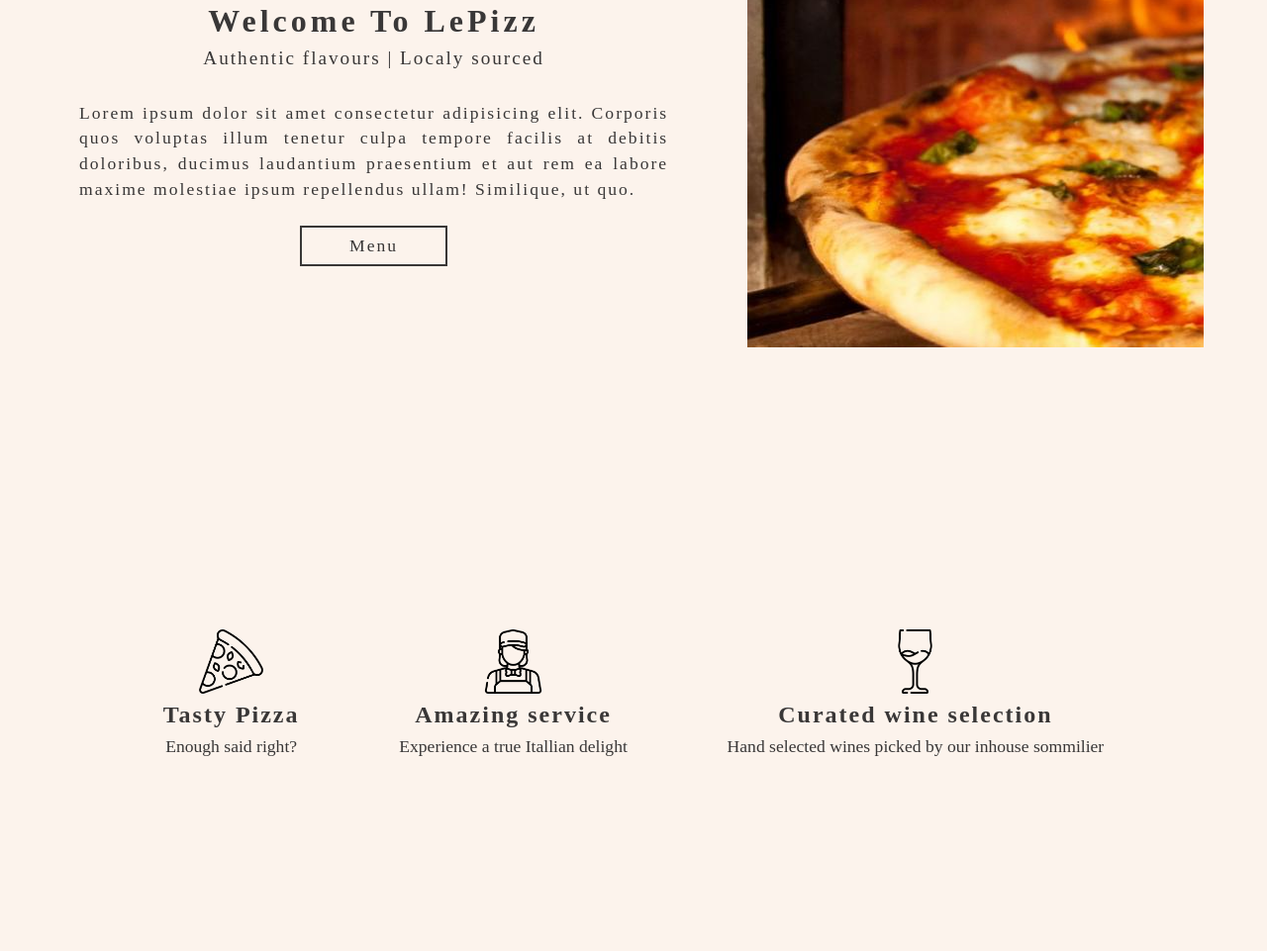
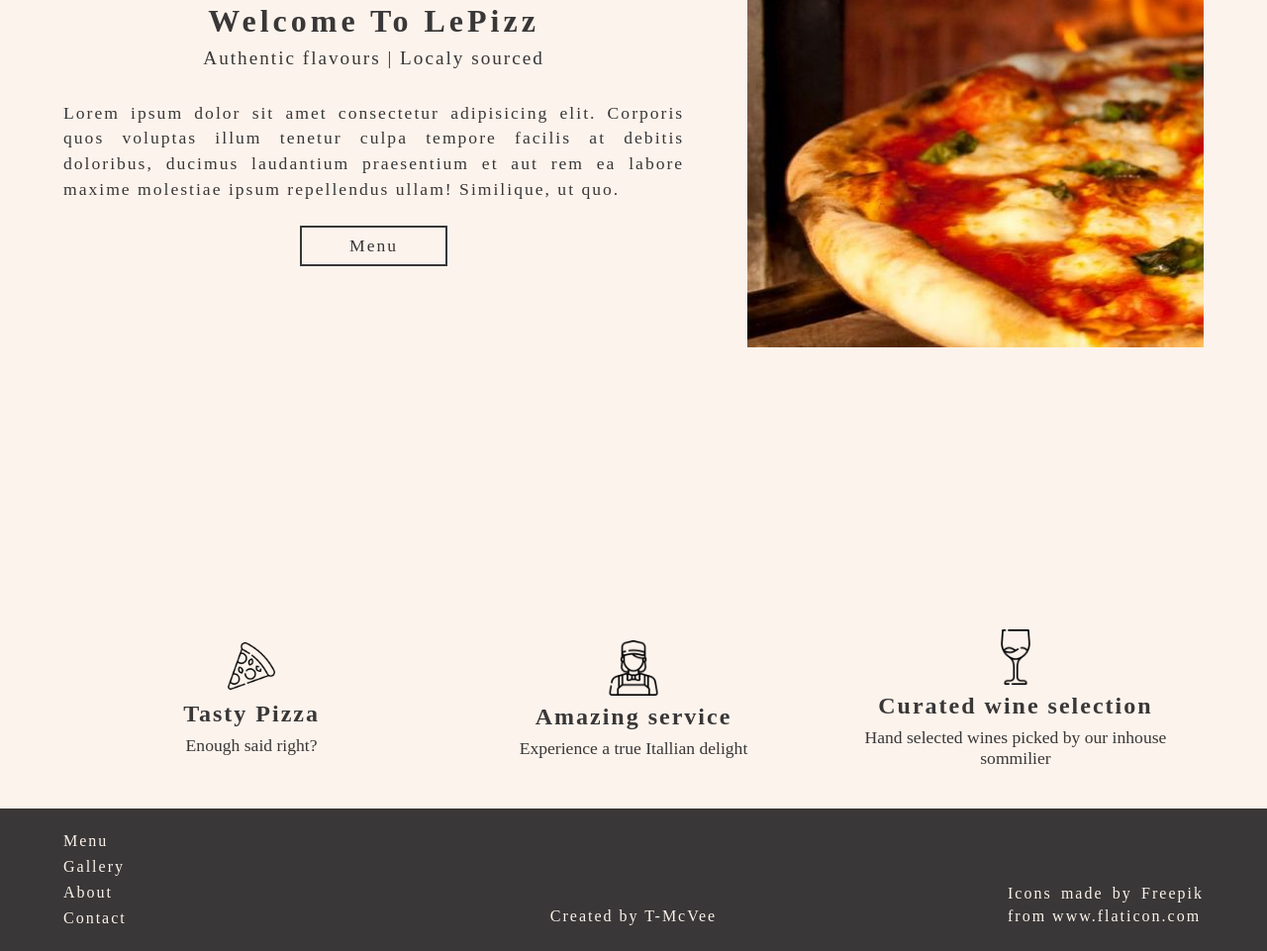
Before and after one commit to T-McVee/restaurant-page, a website built with webpack: page dist/index.html in a window 1280 px wide. Shown: the part 324-1285 px from the top of the page at 99% size. Before the commit the page ends 1129 px from the top, so only its background shows below. Built offline with nearby package versions, Linux system fonts and the light colour scheme.

Commit message:
home page dynamic render v1 complete

```diff
--- a/css/main.scss
+++ b/css/main.scss
@@ -28,6 +28,9 @@ nav {
     color: $bg-color;
     letter-spacing: $ltr-space;
     font-size: 1.5rem;
+    &:hover {
+      cursor: pointer;
+    }
   }
 
   ul {
@@ -41,15 +44,16 @@ nav {
         text-decoration: none;
         color: $bg-color;
         letter-spacing: 2px;
-      }
-      &:hover {
-        cursor: pointer;
+        &:hover {
+          cursor: pointer;
+          color: darken($color: $bg-color, $amount: 15);
+        }
       }
     }
   }
 }
 
-.row {
+.row, footer {
   display: flex;
   justify-content: center;
   align-items: center;
@@ -79,6 +83,7 @@ nav {
         margin: 0.5rem 0 1rem;
       }
     p {
+      width: 100%;
       margin: 1rem;
       font-size: 1.1rem;
       text-align: justify;
@@ -113,30 +118,84 @@ nav {
 }
 
 .valueProps {
-  justify-content: space-evenly;
+  justify-content: space-between;
   .col {
+    width: 33%;
     display: flex;
     justify-content: center;
     align-items: center;
     flex-direction: column;
     .img {
-      width: 65px;
-      height: 65px;
+      width: 3.5rem;
+      height: 3.5rem;
       background-size: contain;
     }
     h2 {
       margin: 0.5rem 0 0;
       letter-spacing: $ltr-space;
+      text-align: center;
     }
     p {
       font-size: 1.1rem;
       margin: 0.5rem 0;
+      text-align: center;
+    }
+  }
+  .col:first-child {
+    .img {
+      width: 3rem;
+      height: 3rem;
+      margin-bottom: 3px;
     }
   }
 }
 
-.footer {
+footer {
+  align-items: flex-end;
   justify-content: space-between;
   background-color: $black;
   color: $bg-color;
+  letter-spacing: $ltr-space;
+  padding: 1rem 4rem;
+  .col {
+    width: 33%;
+    display: flex;
+    justify-content: center;
+    align-items: center;
+    flex-direction: column;
+    ul {
+      list-style: none;
+      padding: 0;
+      margin: 0;
+      color: $bg-color;
+      li {
+        margin: 0.5rem 0;
+        a {
+          color: $bg-color;
+          text-decoration: none;
+          &:hover {
+            cursor: pointer;
+            color: darken($color: $bg-color, $amount: 15);
+          }
+        }
+      }
+    }
+    span {
+      line-height: 1.4rem;
+      margin: 0 0 0.5rem;
+    }
+    &:first-child {
+      justify-content: flex-start;
+      align-items: flex-start;
+    }
+
+    &:last-child {
+      justify-content: flex-end;
+      align-items: flex-end;
+      span {
+        width: 198px;
+        text-align: justify;
+      }
+    }
+  }
 }
--- /dev/null
+++ b/src/components/footer.js
@@ -0,0 +1,20 @@
+import { _renderText, _renderLinks, _renderCol } from './helpers/renderElements'
+
+const footer = ((siteContent) => {
+  const columns = Object.keys(siteContent.footer);
+
+
+  const footer = document.createElement('footer');
+  const col = document.createElement('div');
+  col.classList.add('col');
+  col.appendChild(_renderLinks(siteContent.pages));
+  footer.appendChild(col);
+
+  columns.forEach(col => {
+    footer.appendChild(_renderCol(siteContent.footer[col]))
+  });
+
+  return footer;
+});
+
+export { footer };
--- /dev/null
+++ b/src/components/helpers/elements.js
@@ -0,0 +1,45 @@
+
+const _h1 = ((content) => {
+  const h1 = document.createElement('h1');
+  h1.textContent = content;
+
+  return h1;
+});
+
+const _h2 = ((content) => {
+  const h2 = document.createElement('h2');
+  h2.textContent = content;
+
+  return h2;
+});
+
+const _span = ((content) => {
+  const span = document.createElement('span');
+  span.textContent = content;
+
+  return span;
+});
+
+const _p = ((content) => {
+  const p = document.createElement('p');
+  p.textContent = content;
+
+  return p;
+});
+
+const _button = ((content) => {
+  const btn = document.createElement('a');
+  btn.classList.add('btn');
+  btn.textContent = content.text;
+  btn.setAttribute('href', content.url);
+
+  return btn;
+});
+
+export {
+  _h1,
+  _h2,
+  _span,
+  _p,
+  _button,
+};
--- /dev/null
+++ b/src/components/helpers/renderElements.js
@@ -0,0 +1,56 @@
+import { _h1, _h2, _p, _span, _button } from './elements'
+
+const _renderImg = ((url) => {
+  const img = document.createElement('div');
+  img.classList.add('img');
+  img.style.backgroundImage = url;
+
+  return img;
+});
+
+const _renderText = ((input, type) => {
+  let text;
+  type === 'h1' ? text = _h1(input)
+    : type === 'h2' ? text = _h2(input)
+      : type === 'subtitle' || type.match(/text/ig) ? text = _span(input)
+        : type === 'button' ? text = _button(input)
+          : text = _p(input);
+
+  return text;
+});
+
+const _renderLinks = ((links) => {
+  const ul = document.createElement('ul');
+  links.forEach(link => {
+    if (link.title != 'Home') {
+      let li = document.createElement('li');
+      let a = document.createElement('a');
+      a.textContent = link.title;
+      a.setAttribute('href', link.url);
+      li.appendChild(a);
+      ul.appendChild(li);
+    }
+  });
+
+  return ul;
+});
+
+const _renderCol = ((colContent) => {
+  const elements = Object.keys(colContent);
+  const col = document.createElement('div');
+  col.classList.add('col');
+  elements.forEach(el => {
+    el != 'img'
+      ? col.appendChild(_renderText(colContent[el], el))
+      : col.appendChild(_renderImg(colContent[el]))
+  })
+
+  return col;
+});
+
+export {
+  _renderImg,
+  _renderText,
+  _renderLinks,
+  _renderCol
+}
--- /dev/null
+++ b/src/components/navBar.js
@@ -0,0 +1,20 @@
+import { _renderLinks } from './helpers/renderElements'
+
+const navBar = ((pages) => {
+
+  const _createLogo = () => {
+    const logo = document.createElement('div');
+    logo.classList.add('logo');
+    logo.textContent = 'LePizz';
+
+    return logo;
+  }
+
+  const navBar = document.createElement('nav');
+  navBar.appendChild(_createLogo());
+  navBar.appendChild(_renderLinks(pages));
+
+  return navBar;
+});
+
+export { navBar };
--- /dev/null
+++ b/src/components/row.js
@@ -0,0 +1,17 @@
+import { _renderText, _renderImg, _renderCol } from './helpers/renderElements'
+
+
+const row = ((rowContent, rowName) => {
+  const columns = Object.keys(rowContent);
+
+  const row = document.createElement('div');
+  row.classList.add(rowName);
+  row.classList.add('row');
+  columns.forEach(col => {
+    row.appendChild(_renderCol(rowContent[col]));
+  });
+
+  return row;
+});
+
+export { row };
--- a/src/index.js
+++ b/src/index.js
@@ -1,6 +1,11 @@
 import { pageLoad } from './pageLoad'
 
-const pages = [
+const domElements = {
+  content: document.querySelector('#content')
+};
+
+const siteData = {
+  pages: [
     {
       title: 'Home',
       url: '#',
@@ -37,48 +42,21 @@ const pages = [
             body: 'Hand selected wines picked by our inhouse sommilier'
           },
         },
-      footer: {
-        col1: {
-          home: {
-            text: 'Home',
-            url: ''
-          },
-          menu: {
-            text: 'Menu',
-            url: ''
-          },
-          gallery: {
-            text: 'Gallery',
-            url: ''
-          },
-          about: {
-            text: 'About',
-            url: ''
-          },
-          contact: {
-            text: 'Contact',
-            url: ''
-          },
-        },
-        col2: {
-          text: 'Icons made by Freepik from www.flaticon.com',
-          url: 'https://www.flaticon.com/'
-        },
-        col3: {
-          text: `Created by T-McVee`,
-          img: 'url'
-        }
-      }
       }
     },
     { title: 'Menu', url: '#' },
     { title: 'Gallery', url: '#' },
     { title: 'About', url: '#' },
     { title: 'Contact', url: '#' }
-]
+  ],
+  footer: {
+    col2: {
+      text: `Created by T-McVee`
+    },
+    col3: {
+      text1: 'Icons made by Freepik from www.flaticon.com',
+    }
+  }
+}
 
-const domElements = {
-  content: document.querySelector('#content')
-};
-
-pageLoad(pages, 0, domElements.content);
+pageLoad(siteData, 0, domElements.content);
--- a/src/navBar.js
+++ /dev/null
@@ -1,31 +0,0 @@
-function navBar(pages) {
-
-  const _createLogo = () => {
-    const logo = document.createElement('div');
-    logo.classList.add('logo');
-    logo.textContent = 'LePizz';
-    return logo;
-  }
-
-  const _createLinks = (links) => {
-    const ul = document.createElement('ul');
-    links.forEach(link => {
-      if (link.title != 'Home') {
-        let li = document.createElement('li');
-        let a = document.createElement('a');
-        a.textContent = link.title;
-        a.setAttribute('href', link.url);
-        li.appendChild(a);
-        ul.appendChild(li);
-      }
-    });
-    return ul;
-  }
-
-  const navBar = document.createElement('nav');
-  navBar.appendChild(_createLogo());
-  navBar.appendChild(_createLinks(pages));
-  return navBar;
-}
-
-export { navBar };
--- a/src/pageLoad.js
+++ b/src/pageLoad.js
@@ -1,16 +1,17 @@
-import { navBar } from './navBar'
-import { row } from './row.js'
+import { navBar } from './components/navBar'
+import { row } from './components/row'
+import { footer } from './components/footer'
 
-const pageLoad = ((pages, index, target) => {
-  const _init = (() => {
-    let sections = Object.keys(pages[index].content);
-    target.appendChild(navBar(pages));
-    sections.forEach(section => {
-      if (section != 'footer') {
-        target.appendChild(row(pages[index].content[section], section));
-      }
-    });
-  })();
+const pageLoad = ((pageContent, index, target) => {
+  let sections = Object.keys(pageContent.pages[index].content);
+
+  target.appendChild(navBar(pageContent.pages));
+  sections.forEach(section => {
+    if (section != 'footer') {
+      target.appendChild(row(pageContent.pages[index].content[section], section));
+    }
+  });
+  target.appendChild(footer(pageContent));
 });
 
 export { pageLoad };
--- a/src/row.js
+++ /dev/null
@@ -1,80 +0,0 @@
-function row(rowContent, rowName) {
-  const keys = Object.keys(rowContent);
-  console.log(rowContent);
-
-  const _col = (colContent) => {
-    const elements = Object.keys(colContent);
-    const col = document.createElement('div');
-    col.classList.add('col');
-    elements.forEach(el => {
-      el != 'img'
-        ? col.appendChild(_renderText(colContent[el], el))
-        : col.appendChild(_renderImg(colContent[el]))
-    })
-
-    return col;
-  }
-
-  const _renderImg = (url) => {
-    const img = document.createElement('div');
-    img.classList.add('img');
-    img.style.backgroundImage = url;
-
-    return img;
-  }
-
-  const _renderText = (input, type) => {
-    let text;
-    type === 'h1' ? text = _h1(input)
-      : type === 'h2' ? text = _h2(input)
-        : type === 'subtitle' ? text = _span(input)
-          : type === 'button' ? text = _button(input)
-            : text = _p(input);
-
-    return text;
-  }
-
-  const _h1 = (content) => {
-    const h1 = document.createElement('h1');
-    h1.textContent = content;
-    return h1;
-  }
-
-  const _h2 = (content) => {
-    const h2 = document.createElement('h2');
-    h2.textContent = content;
-    return h2;
-  }
-
-  const _span = (content) => {
-    const span = document.createElement('span');
-    span.textContent = content;
-    return span;
-  }
-
-  const _button = (content) => {
-    const btn = document.createElement('a');
-    btn.classList.add('btn');
-    btn.textContent = content.text;
-    btn.setAttribute('href', content.url);
-    return btn;
-  }
-
-  const _p = (content) => {
-    const p = document.createElement('p');
-    p.textContent = content;
-
-    return p;
-  }
-
-  const row = document.createElement('div');
-  row.classList.add(rowName);
-  row.classList.add('row');
-  keys.forEach(key => {
-    row.appendChild(_col(rowContent[key]));
-  });
-
-  return row;
-};
-
-export { row };
```
Also changed, not shown: css/main.css, dist/index.html, dist/main.js, 1 other file. Lines whose indentation alone changed are shown as unchanged.
